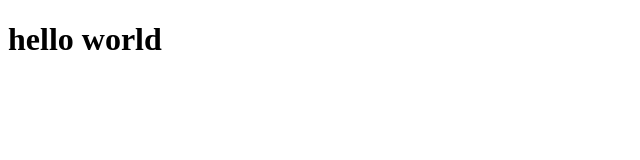
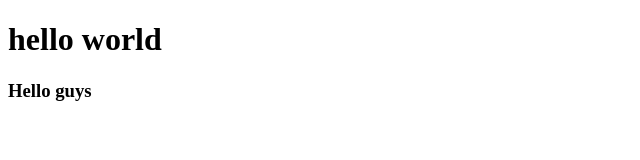
Before and after one commit to hell0world01/mainproject2, a plain HTML site: page index.html in a window 1280 px wide. Shown: the whole page, without its empty margins (0-640 px from the left). Drawn offline with Linux system fonts and the light colour scheme.

Commit message:
hello gyes update

```diff
--- a/index.html
+++ b/index.html
@@ -8,6 +8,9 @@
 </head>
 <body>
     <h1> hello world</h1>
+    <h3>
+        Hello guys
+    </h3>
 
 </body>
 </html>
```
